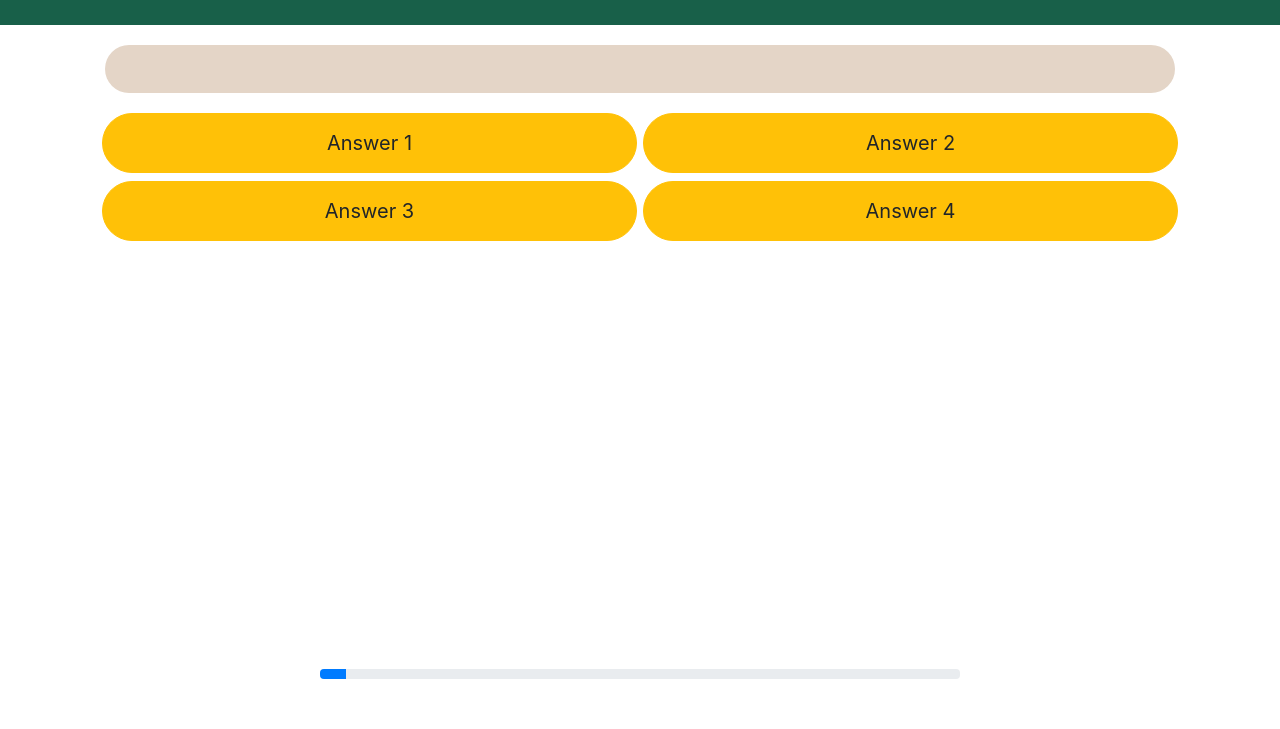
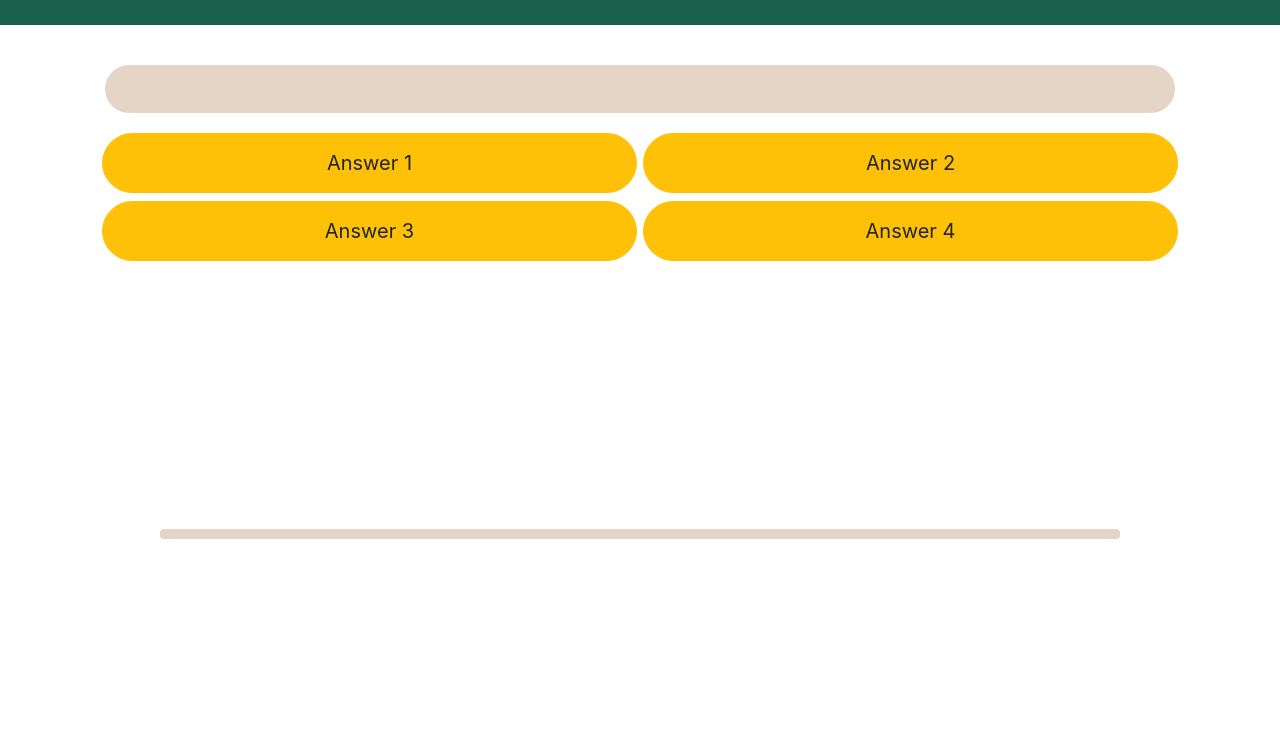
Before and after one commit to iannellilorenzo/gioco_tep, a plain HTML site: page html/joinedgame.html in a window 1280 px wide. Shown: the part 71-800 px from the top of the page. Drawn offline with nearby package versions, Linux system fonts and the light colour scheme; no server answers.

Commit message:
sistemato del css e aggiunta una barra che aumenta di 1/15 ogni risposta corretta. mostra lo stato del giocatore corrente

```diff
--- a/css/style.css
+++ b/css/style.css
@@ -204,12 +204,22 @@ button:hover {
     display: none;
 }
 
-.progress-container {
-    position: fixed;
-    bottom: 50px;
-    width: 50%;
-    left: 25%;
-    z-index: 9999;
+body .progress-container {
+    position: absolute;
+    width: 75%;
+    top: 75%;
+    left: 50%;
+    transform: translateX(-50%);
+}
+
+body .progress-container .progress {
+    height: 10px;
+    background-color: #e4d5c7;
+}
+
+body .progress-container .progress .progress-bar {
+    background-color: #0c7530;
+    transition: width 0.6s ease;
 }
 
 /* Responsive design */
--- a/html/joinedgame.html
+++ b/html/joinedgame.html
@@ -12,10 +12,10 @@
       <h1><a href="index.html">Chi vuol essere milionario!</a></h1>
     </header>
     <div class="container cont">
-      <div id="joined" style="text-align:center; padding-top: 20px">
+      <div id="joined" style="text-align:center; padding-top: 5px; padding-bottom: 10px">
         <h2>Ti sei unito alla partita</h2>
       </div>
-      <div id="gioco">
+      <div id="gioco" style="padding-top:20px">
         <div id="step1"> <!-- il gioco è gestito in step, dove ogni step corrisponde a una domanda, da -->
           <div class="question">
             <h4 id="valoreDomanda"></h4>
@@ -53,12 +53,11 @@
         </div>
       </div>
     </div>
-    <div class="progress-container">
-      <div class="progress" style="height: 10px;">
-        <div id="progress-bar" class="progress-bar" role="progressbar" style="width: 0%;" aria-valuenow="0" aria-valuemin="0" aria-valuemax="100"></div>
+    <div id="bar-container" class="progress-container">
+      <div class="progress">
+        <div id="progress-bar" class="progress-bar" role="progressbar" style="width: 0%;" aria-valuemin="0" aria-valuemax="100"></div>
       </div>
     </div>
-    <br><br><br>
     <footer>
       <div>© 2024 Chi vuol essere milionario! Tutti i diritti riservati.</div>
     </footer>
@@ -141,8 +140,10 @@
         getAnswers();
 
         $('#joined').show();
+        $('#bar-container').hide();
         setTimeout(function() {
           $('#joined').hide();
+          $('#bar-container').show();
         }, 2000);
       });
 
@@ -157,6 +158,19 @@
         return new Promise(resolve => setTimeout(resolve, ms));
       }
 
+      let progress = 0;
+
+      function progressBarUpdate() {
+        progress += 100 / 15;
+        if (progress > 100) {
+          progress = 100;
+        }
+
+        let bar = document.getElementById('progress-bar');
+        bar.style.width = progress + '%';
+        bar.setAttribute('aria-valuenow', progress);
+      }
+
       async function answered(answerId) {
         let buttons = document.getElementsByClassName('risposta');
         for (let i = 0; i < buttons.length; i++) {
@@ -169,6 +183,7 @@
         answ.innerText = "L'accendiamo...?";
 
         const modal = document.getElementById('modal-message');
+        console.log(index);
         const currentIndex = index;
 
         setTimeout(async function() {
@@ -183,6 +198,7 @@
             modal.style.color = "green";
             modal.innerText = "Risposta corretta!";
             showHideModal();
+            progressBarUpdate();
             nextStep();
           } else {
             modal.style.color = "red";
@@ -221,18 +237,7 @@
       }
 
 
-      let progress = 0;
 
-      // update the progress bar every 2 seconds
-      setInterval(function() {
-        progress += 2; // increase progress by 2% every 2 seconds
-        if (progress > 100) progress = 100; // cap progress at 100%
-
-        // update the progress bar
-        let progressBar = document.getElementById('progress-bar');
-        progressBar.style.width = progress + '%';
-        progressBar.setAttribute('aria-valuenow', progress);
-      }, 2000);
     </script>
 
 
```
Also changed, not shown: html/newgame.html (+33 -5 lines).
